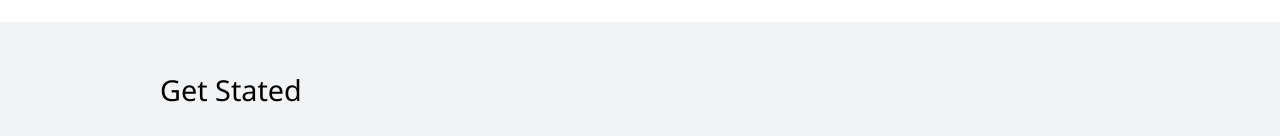
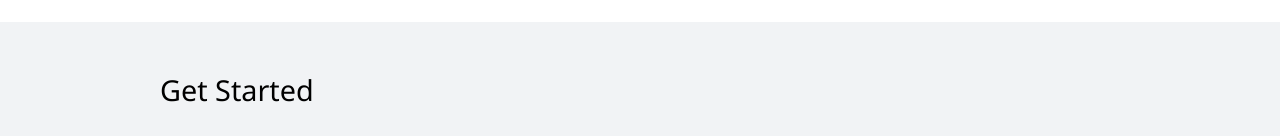
Before and after one commit to jun097kim/drpet, a React (Create React App) app: page /pet in a window 1280 px wide. Shown: the part 2186-2322 px from the top of the page. Built offline with nearby package versions, Linux system fonts and the light colour scheme.

Commit message:
Fix typo in Pet owner site

```diff
--- a/src/components/pet/GetStartedSection.js
+++ b/src/components/pet/GetStartedSection.js
@@ -7,7 +7,7 @@ const GetStartedSection = () => {
   return (
     <div className="GetStartedSection" id="get-started">
       <div className="container content">
-        <p className="title">Get Stated</p>
+        <p className="title">Get Started</p>
         <div className="list">
           <img src={GooglePlayIcon} alt="googleplay" />
           <img src={AppStoreIcon} alt="appstore" />
```
